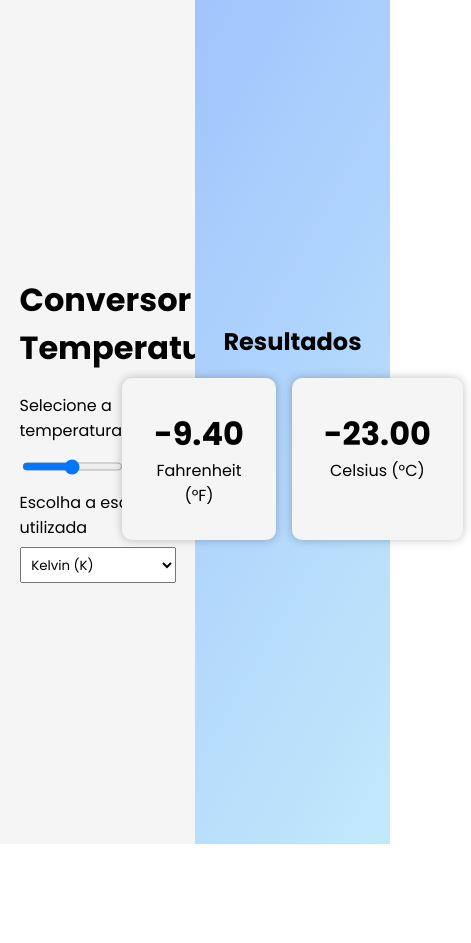
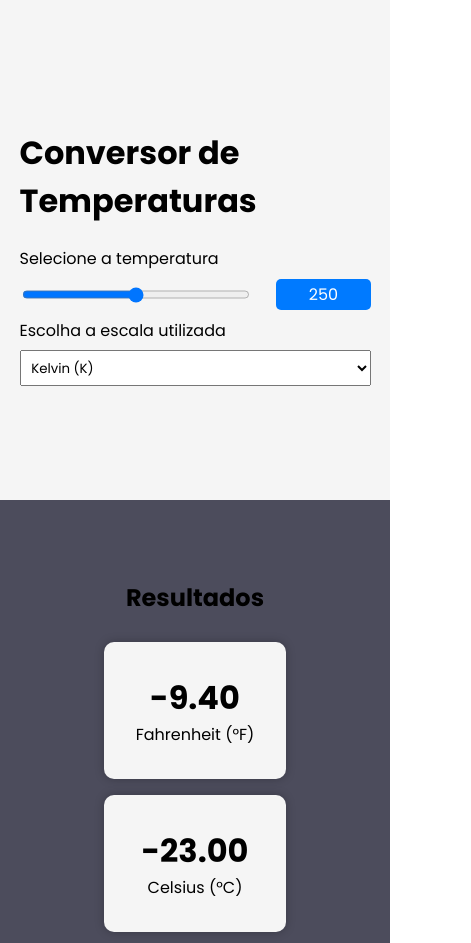
Before and after one commit to emanueljsweb/conversor-temperatura, a plain HTML site: page index.html in a window 390 px wide. Shown: the top 943 px of the page, 471 px wide, since content can reach past the window. Before the commit the page ends 844 px from the top, so only its background shows below. Drawn offline with Linux system fonts and the light colour scheme.

Commit message:
Acrescenta responsividade e escala de cores

```diff
--- a/script.js
+++ b/script.js
@@ -61,13 +61,18 @@ function exibeResultados (conversoes) {
 
 function alteraCorDeFundo(temperaturaCelsius) {
     var divResultados = document.querySelector('#resultados');
-    if(temperaturaCelsius < 25) {
-        divResultados.style.backgroundImage = "linear-gradient(120deg, #a1c4fd 0%, #c2e9fb 100%)";
-    } else if (temperaturaCelsius >= 25 && temperaturaCelsius <= 30) {
-        divResultados.style.backgroundImage = "linear-gradient(135deg, #f5f7fa 0%, #c3cfe2 100%)";
+    var red = 0;
+    var green = 255;
+    var blue = 0;
+    if(temperaturaCelsius > 0) {
+        var red =+ temperaturaCelsius;
+        var green =- temperaturaCelsius;
     } else {
-        divResultados.style.backgroundImage = "linear-gradient(120deg, #f6d365 0%, #fda085 100%)";
+        var blue =- temperaturaCelsius;
+        var green =+ temperaturaCelsius;
     }
+    divResultados.style.backgroundColor = `rgba(${red}, ${green}, ${blue}, 0.7)`;
+    return divResultados.style.backgroundColor;
 }
 
 function converterFormulario () {
--- a/style.css
+++ b/style.css
@@ -71,10 +71,6 @@ select {
     justify-content: center;
 }
 
-#resultados > * {
-    z-index: 10;
-}
-
 .card-resultado {
     background-color: #f5f5f5;
     box-shadow: 0 0 10px rgba(0,0,0,0.25);
@@ -92,3 +88,21 @@ select {
     font-weight: bold;
     font-size: 2em;
 }
+
+@media screen and (max-width: 768px) {
+    body {
+        flex-direction: column;
+    }
+    .w-50 {
+        width: 90vw;
+    }
+    .h-100 {
+        min-height: 500px;
+    }
+    #resultados .flex-container {
+        flex-direction: column;
+    }
+    .card-resultado {
+        margin: 0.5em 0;
+    }
+}
```
